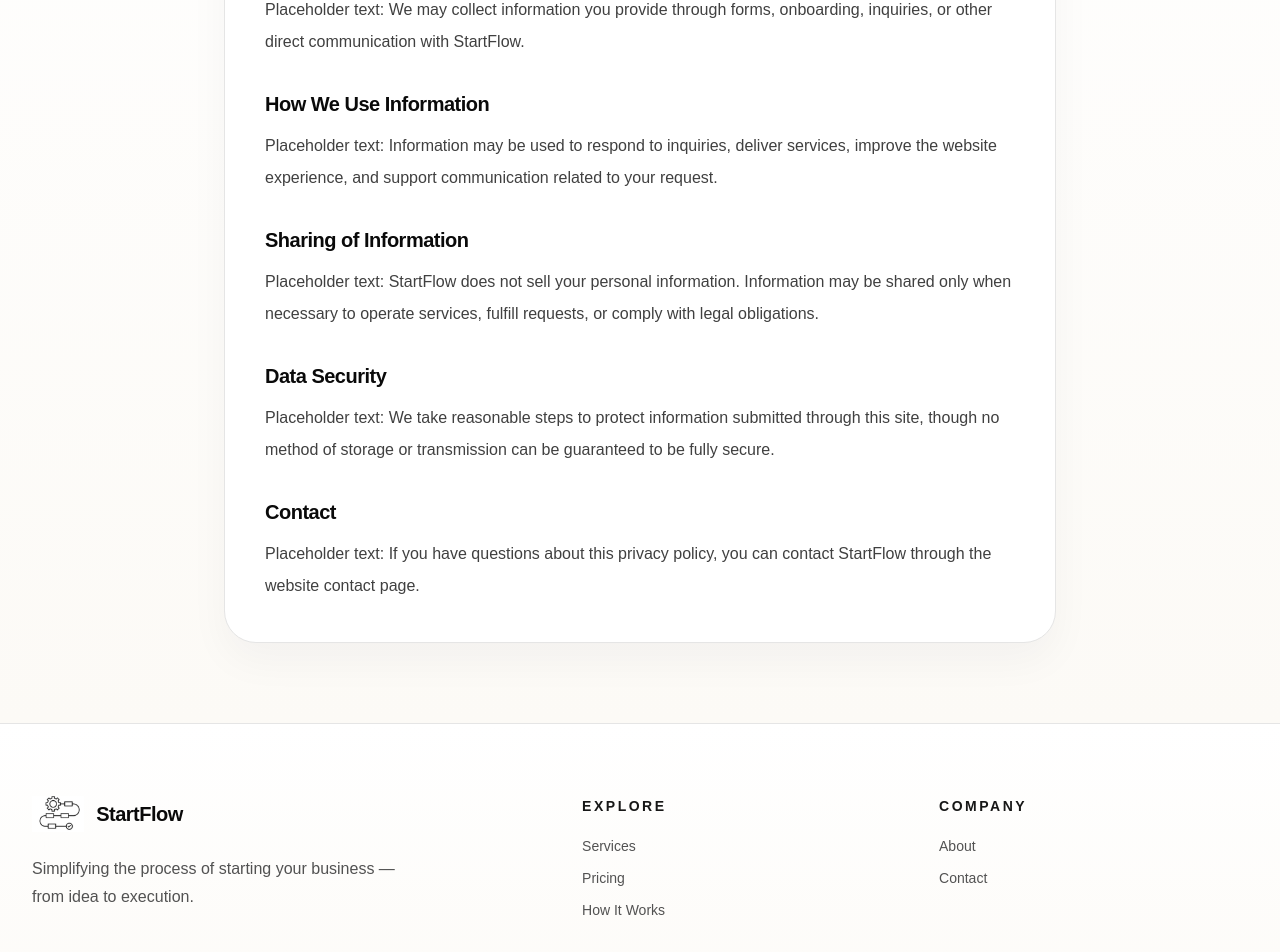
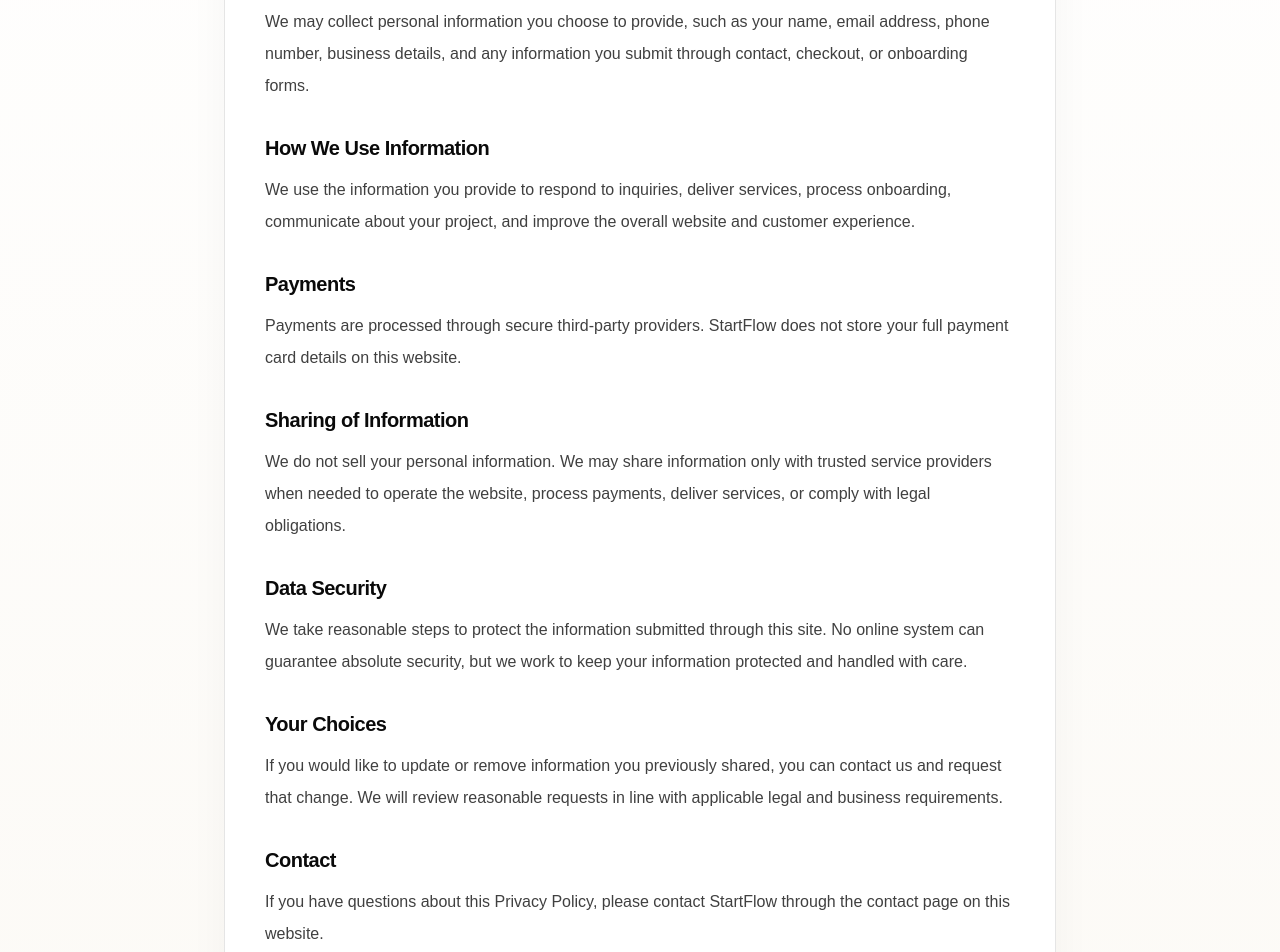
Before and after one commit to zaindurrani93/startflow-site, a Next.js app: page /privacy-policy in a window 1280 px wide. Shown: the part 440-1392 px from the top of the page. Built offline with nearby package versions, Linux system fonts and the light colour scheme.

Commit message:
final touches

```diff
--- a/app/about/page.tsx
+++ b/app/about/page.tsx
@@ -25,19 +25,16 @@ export default function AboutPage() {
       <section className="border-b border-neutral-200">
         <div className="mx-auto max-w-5xl px-5 py-16 sm:px-6 sm:py-20 lg:px-8 lg:py-24">
           <div className="max-w-3xl">
-            <p className="text-sm font-medium uppercase tracking-[0.18em] text-neutral-500">
-              About Us
-            </p>
             <h1 className="mt-4 text-4xl font-semibold tracking-tight text-neutral-950 sm:text-5xl">
               About StartFlow
             </h1>
             <div className="mt-6 space-y-5 text-lg leading-8 text-neutral-600">
               <p>
-                StartFlow was built to support individuals and small businesses
-                who need clarity, structure, and a clear path forward.
+                StartFlow was built to support individuals and small businesses who need
+                clarity, structure, and a clear path forward.
               </p>
               <p>
-                We turn early-stage uncertainty into a focused plan — with a
+                We turn early-stage uncertainty into a focused plan - with a
                 professional setup and a simpler way to move forward with confidence.
               </p>
             </div>
@@ -53,7 +50,7 @@ export default function AboutPage() {
             </p>
             <p className="mt-5 text-lg leading-8 text-neutral-600">
               We work with individuals and small businesses who are ready to take
-              their ideas seriously — but don&apos;t know exactly where to start.
+              their ideas seriously - but don&apos;t know exactly where to start.
             </p>
             <p className="mt-5 text-lg leading-8 text-neutral-600">
               Whether you&apos;re launching your first business or trying to bring
@@ -75,7 +72,7 @@ export default function AboutPage() {
               more structured way to move from idea to execution.
             </p>
             <p className="mt-5 text-lg leading-8 text-neutral-600">
-              StartFlow exists to simplify that process — giving you direction,
+              StartFlow exists to simplify that process - giving you direction,
               structure, and the confidence to move forward.
             </p>
           </div>
@@ -108,8 +105,8 @@ export default function AboutPage() {
             </p>
             <p className="mt-5 text-lg leading-8 text-neutral-600">
               Instead of overwhelming you with options, we break things down into a
-              process that makes sense — so you can spend less time figuring things out
-              and more time actually building on to your business.
+              process that makes sense - so you can spend less time figuring things out
+              and more time actually building your business.
             </p>
           </div>
         </div>
@@ -125,8 +122,8 @@ export default function AboutPage() {
               Ready to take your idea seriously?
             </h2>
             <p className="mt-4 max-w-2xl text-lg leading-8 text-neutral-600">
-              StartFlow gives you the structure and clarity to move forward —
-              without the hassle.
+              StartFlow gives you the structure and clarity to move forward without
+              the confusion.
             </p>
             <div className="mt-8">
               <Link
--- a/app/globals.css
+++ b/app/globals.css
@@ -210,6 +210,24 @@ body {
   letter-spacing: -0.02em;
 }
 
+.pricing-amount {
+  font-family:
+    ui-sans-serif,
+    system-ui,
+    -apple-system,
+    BlinkMacSystemFont,
+    "Segoe UI",
+    sans-serif;
+  font-weight: 500;
+  letter-spacing: -0.04em;
+  font-variant-numeric: lining-nums tabular-nums;
+}
+
+.pricing-currency {
+  font-weight: 500;
+  letter-spacing: -0.02em;
+}
+
 .footer-link {
   width: fit-content;
   transition:
--- a/app/privacy-policy/page.tsx
+++ b/app/privacy-policy/page.tsx
@@ -3,56 +3,88 @@ export default function PrivacyPolicyPage() {
     <main className="bg-[linear-gradient(180deg,#ffffff_0%,#fcfaf6_100%)]">
       <div className="mx-auto max-w-4xl px-5 py-16 sm:px-6 sm:py-20 lg:px-8">
         <div className="rounded-[2rem] border border-neutral-200 bg-white px-6 py-8 shadow-[0_18px_40px_rgba(17,24,39,0.04)] sm:px-10 sm:py-10">
-          <p className="text-sm font-semibold uppercase tracking-[0.18em] text-neutral-500">
-            Privacy Policy
-          </p>
           <h1 className="mt-4 text-3xl font-semibold tracking-tight text-neutral-950 sm:text-4xl">
             Privacy Policy
           </h1>
           <p className="mt-5 text-base leading-8 text-neutral-600">
-            This is placeholder privacy policy content for StartFlow. This page will be updated with the
-            final legal language and privacy details later.
+            StartFlow respects your privacy and is committed to handling your information
+            responsibly. This policy explains what information we collect, how we use it,
+            and the choices you have when you visit this website or submit a form.
           </p>
 
           <div className="mt-10 space-y-8 text-neutral-700">
             <section>
-              <h2 className="text-xl font-semibold tracking-tight text-neutral-950">Information We Collect</h2>
+              <h2 className="text-xl font-semibold tracking-tight text-neutral-950">
+                Information We Collect
+              </h2>
               <p className="mt-3 leading-8">
-                Placeholder text: We may collect information you provide through forms, onboarding,
-                inquiries, or other direct communication with StartFlow.
+                We may collect personal information you choose to provide, such as your
+                name, email address, phone number, business details, and any information
+                you submit through contact, checkout, or onboarding forms.
               </p>
             </section>
 
             <section>
-              <h2 className="text-xl font-semibold tracking-tight text-neutral-950">How We Use Information</h2>
+              <h2 className="text-xl font-semibold tracking-tight text-neutral-950">
+                How We Use Information
+              </h2>
               <p className="mt-3 leading-8">
-                Placeholder text: Information may be used to respond to inquiries, deliver services,
-                improve the website experience, and support communication related to your request.
+                We use the information you provide to respond to inquiries, deliver
+                services, process onboarding, communicate about your project, and improve
+                the overall website and customer experience.
               </p>
             </section>
 
             <section>
-              <h2 className="text-xl font-semibold tracking-tight text-neutral-950">Sharing of Information</h2>
+              <h2 className="text-xl font-semibold tracking-tight text-neutral-950">
+                Payments
+              </h2>
               <p className="mt-3 leading-8">
-                Placeholder text: StartFlow does not sell your personal information. Information may
-                be shared only when necessary to operate services, fulfill requests, or comply with
-                legal obligations.
+                Payments are processed through secure third-party providers. StartFlow
+                does not store your full payment card details on this website.
               </p>
             </section>
 
             <section>
-              <h2 className="text-xl font-semibold tracking-tight text-neutral-950">Data Security</h2>
+              <h2 className="text-xl font-semibold tracking-tight text-neutral-950">
+                Sharing of Information
+              </h2>
               <p className="mt-3 leading-8">
-                Placeholder text: We take reasonable steps to protect information submitted through
-                this site, though no method of storage or transmission can be guaranteed to be fully secure.
+                We do not sell your personal information. We may share information only
+                with trusted service providers when needed to operate the website,
+                process payments, deliver services, or comply with legal obligations.
               </p>
             </section>
 
             <section>
-              <h2 className="text-xl font-semibold tracking-tight text-neutral-950">Contact</h2>
+              <h2 className="text-xl font-semibold tracking-tight text-neutral-950">
+                Data Security
+              </h2>
               <p className="mt-3 leading-8">
-                Placeholder text: If you have questions about this privacy policy, you can contact
-                StartFlow through the website contact page.
+                We take reasonable steps to protect the information submitted through
+                this site. No online system can guarantee absolute security, but we work
+                to keep your information protected and handled with care.
+              </p>
+            </section>
+
+            <section>
+              <h2 className="text-xl font-semibold tracking-tight text-neutral-950">
+                Your Choices
+              </h2>
+              <p className="mt-3 leading-8">
+                If you would like to update or remove information you previously shared,
+                you can contact us and request that change. We will review reasonable
+                requests in line with applicable legal and business requirements.
+              </p>
+            </section>
+
+            <section>
+              <h2 className="text-xl font-semibold tracking-tight text-neutral-950">
+                Contact
+              </h2>
+              <p className="mt-3 leading-8">
+                If you have questions about this Privacy Policy, please contact StartFlow
+                through the contact page on this website.
               </p>
             </section>
           </div>
```
Also changed, not shown: components/startflow-sections.tsx (+15 -14 lines).
